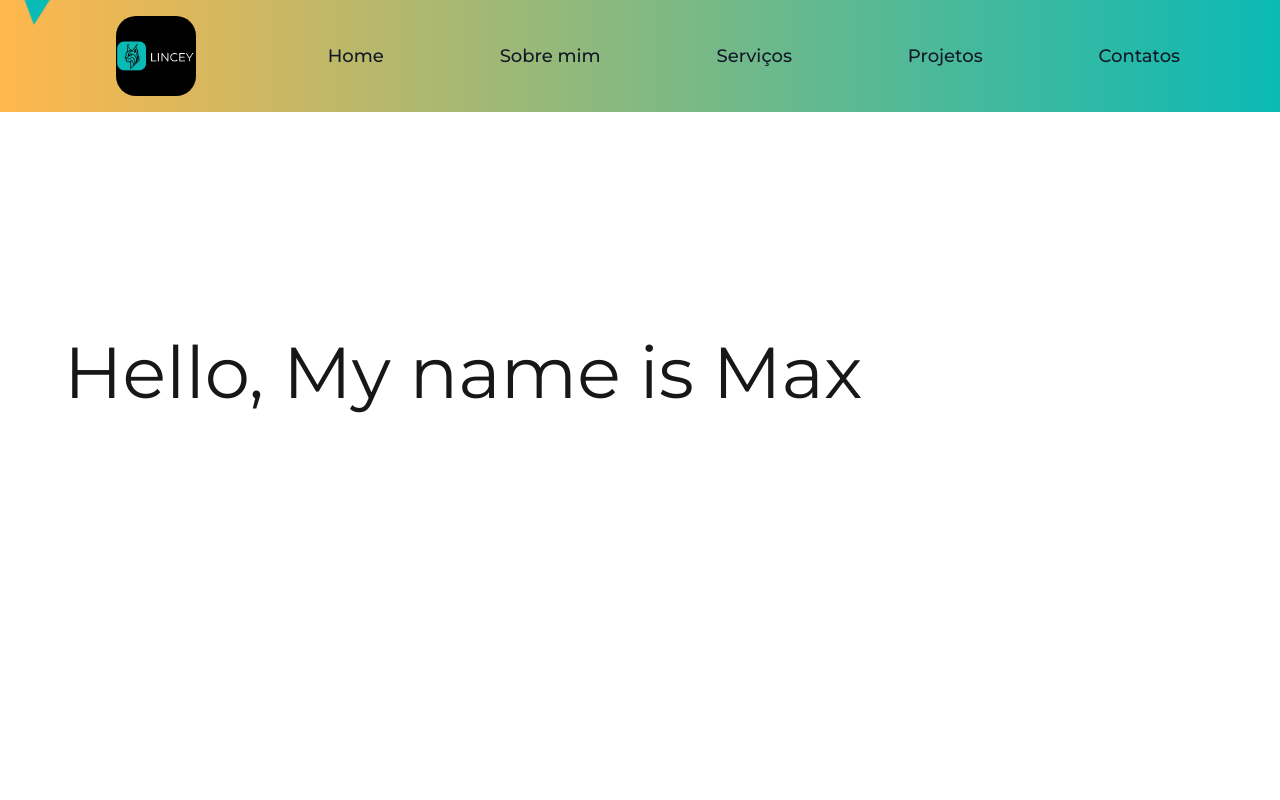
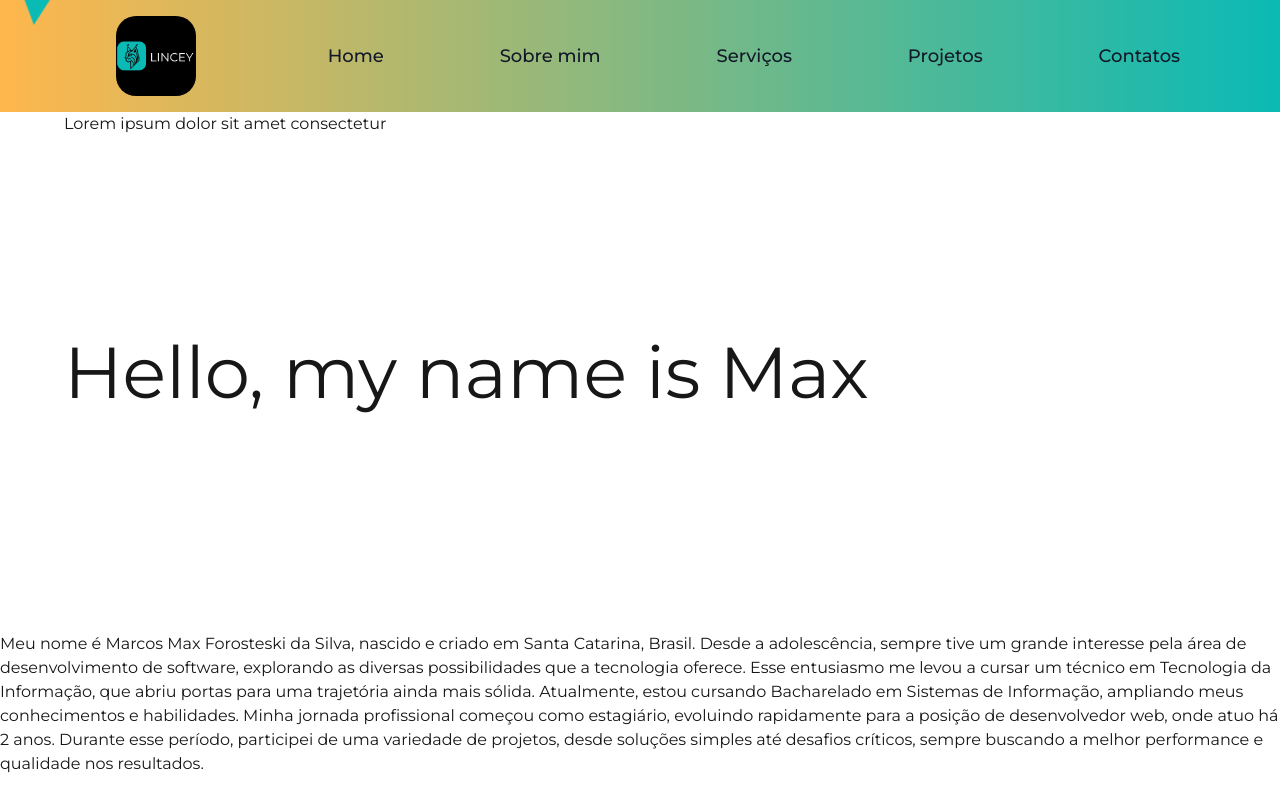
Before and after one commit to MaxForosteski/max-forosteski-portifolio, a Next.js app: page / in a window 1280 px wide. Built offline with nearby package versions, Linux system fonts and the light colour scheme.

Commit message:
monologo sobre mim

```diff
--- a/src/app/page.tsx
+++ b/src/app/page.tsx
@@ -49,8 +49,19 @@ export default function Home() {
             </div>
             <div className="container">
                 <div className="header absolute flex items-center text-7xl rounded-md">
-                    <h1>Hello, My name is Max</h1>
+                    <h1>Hello, my name is Max</h1>
                 </div>
+                <div className="header">
+                    Lorem ipsum dolor sit amet consectetur
+                </div>
+                <p>
+                Meu nome é Marcos Max Forosteski da Silva, nascido e criado em Santa Catarina, Brasil. Desde a adolescência, sempre tive um grande interesse pela área de desenvolvimento de software, explorando as diversas possibilidades que a tecnologia oferece.
+
+Esse entusiasmo me levou a cursar um técnico em Tecnologia da Informação, que abriu portas para uma trajetória ainda mais sólida. Atualmente, estou cursando Bacharelado em Sistemas de Informação, ampliando meus conhecimentos e habilidades.
+
+Minha jornada profissional começou como estagiário, evoluindo rapidamente para a posição de desenvolvedor web, onde atuo há 2 anos. Durante esse período, participei de uma variedade de projetos, desde soluções simples até desafios críticos, sempre buscando a melhor performance e qualidade nos resultados.
+
+                </p>
             </div>
         </div>
     );
```
